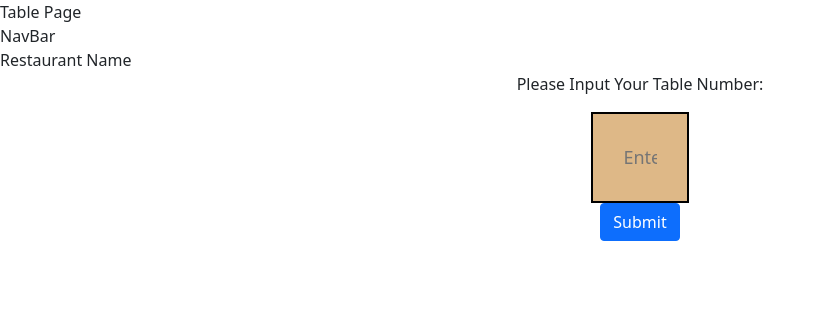
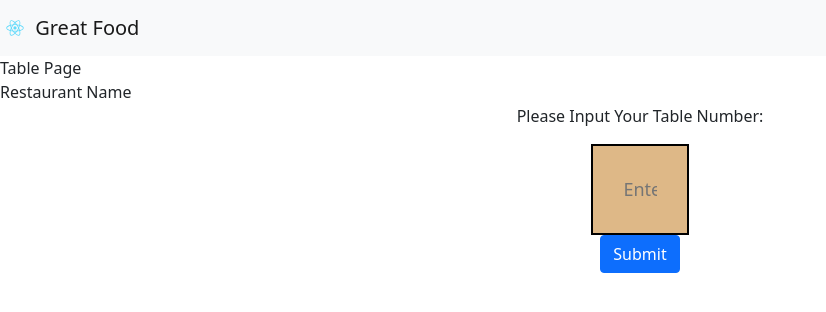
Before and after one commit to hingfei/qr-food-ordering, a React (Create React App) app: page / in a window 1280 px wide. Shown: the top 312 px of the page, without its empty margins (0-826 px from the left). Built offline with nearby package versions, Linux system fonts and the light colour scheme.

Commit message:
Nav Bar Fix

```diff
--- a/src/views/TableNumber/TableNumberContainer/TableNumberContainer.js
+++ b/src/views/TableNumber/TableNumberContainer/TableNumberContainer.js
@@ -7,8 +7,9 @@
 function TableNumberContainer(props) {
     return (
         <div>
+
+            <TableNumberNavBar/>
             Table Page
-            <TableNumberNavBar/>
             <TableNumberRestaurantName/>
             <TableNumberInputField/>
             <TableNumberButton/>
--- a/src/views/TableNumber/TableNumberNavBar.js
+++ b/src/views/TableNumber/TableNumberNavBar.js
@@ -1,10 +1,22 @@
 import React from 'react';
+import {Navbar} from "react-bootstrap";
 
 function TableNumberNavBar(props) {
     return (
-        <div>
-            NavBar
-        </div>
+        <>
+            <Navbar bg="light">
+                    <Navbar.Brand href="#home">
+                        <img
+                            alt=""
+                            src="./images/logo.svg"
+                            width="30"
+                            height="30"
+                            className="d-inline-block align-top"
+                        />{' '}
+                        Great Food
+                    </Navbar.Brand>
+            </Navbar>
+        </>
     );
 }
 
```
